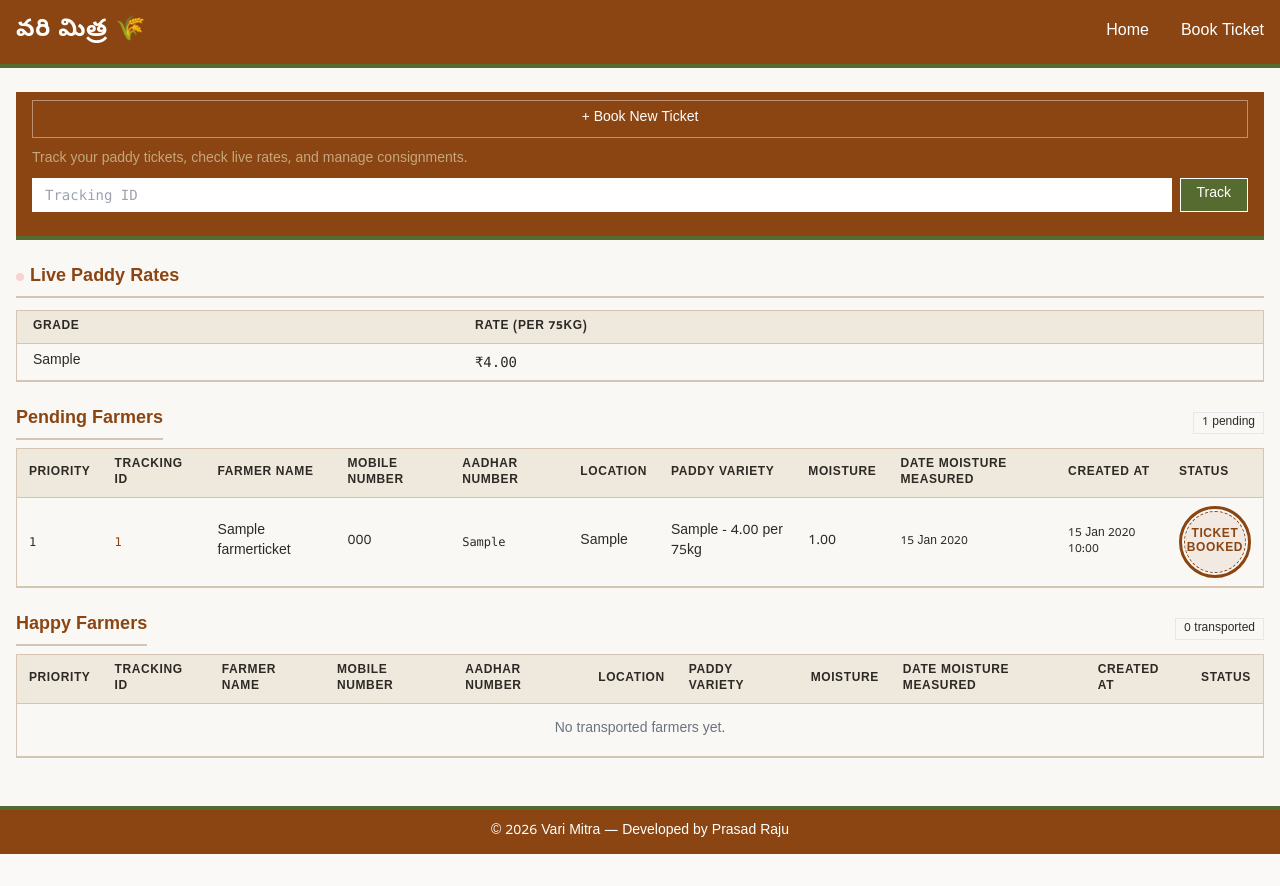
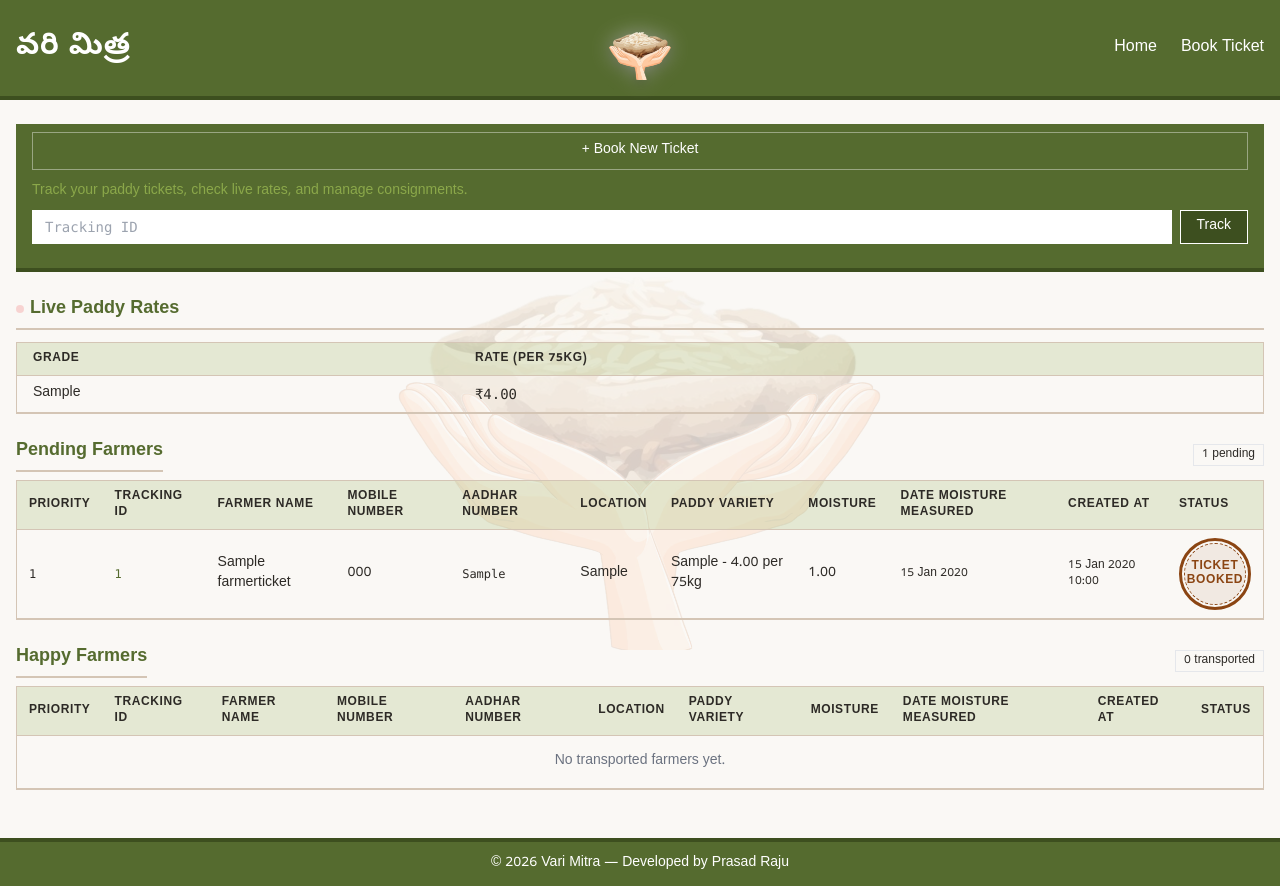
Before and after one commit to iamprasadraju/paddy-broker, a Django app: page /farmers/ in a window 1280 px wide. Before the commit the page ends 854 px from the top, so only its background shows below. Run offline with Django 5.2, Linux system fonts and the light colour scheme; tables that the repository leaves empty hold one stand-in row (values such as "Sample post"); some libraries are stand-ins or nearby versions.

Commit message:
added logo as background

```diff
--- a/farmers/templates/farmers/layout.html
+++ b/farmers/templates/farmers/layout.html
@@ -1,3 +1,4 @@
+{% load static %}
 <html>
 <head>
     <meta charset="UTF-8">
@@ -13,9 +14,9 @@
                             bg: '#FAF8F5',
                             text: '#2D2A26',
                             border: '#D4C5B5',
-                            primary: '#8B4513',
-                            secondary: '#556B2F',
-                            accent: '#C4A77D',
+                            primary: '#556B2F',
+                            secondary: '#3D4F1F',
+                            accent: '#8BA84A',
                         },
                         terracotta: '#8B4513',
                         amber: '#DAA520',
@@ -88,23 +89,46 @@
             margin-right: 6px;
             vertical-align: middle;
         }
+        .page-watermark {
+            position: fixed;
+            top: 50%;
+            left: 50%;
+            transform: translate(-50%, -50%);
+            width: 500px;
+            height: 500px;
+            opacity: 0.2;
+            pointer-events: none;
+            z-index: 0;
+        }
+        .logo-frame {
+            width: 72px;
+            height: 72px;
+            border-radius: 50% !important;
+            background: #fff;
+            border: 2px solid rgba(255, 255, 255, 0.4);
+            display: flex;
+            align-items: center;
+            justify-content: center;
+        }
     </style>
     {% block extra_head %}{% endblock %}
 </head>
 <body class="font-telugu min-h-screen flex flex-col">
-<nav class="bg-earth-primary text-white border-b-4 border-earth-secondary">
-        <div class="max-w-7xl mx-auto px-4">
-            <div class="flex items-center justify-between h-16">
-                <div class="flex-1 flex justify-center md:justify-start">
-                    <a href="/" class="text-2xl font-bold tracking-wide">వరి మిత్ర 🌾</a>
-                </div>
-                <div class="hidden md:flex items-center gap-8 text-base font-medium">
+    <img src="{% static 'vari-mitra.png' %}" alt="" class="page-watermark">
+<nav class="bg-earth-primary text-white border-b-4 border-earth-secondary relative z-10">
+        <div class="max-w-7xl mx-auto px-4 py-4">
+            <div class="flex items-center justify-between w-full">
+                <a href="/" class="text-3xl font-bold tracking-wide w-1/3">వరి మిత్ర</a>
+                <a href="/" class="w-1/3 flex items-center justify-center">
+                    <img src="{% static 'vari-mitra.png' %}" alt="Vari Mitra" class="h-16 w-auto object-contain" style="filter: drop-shadow(0 0 10px rgba(255,255,255,0.5)) drop-shadow(0 2px 6px rgba(0,0,0,0.4));">
+                </a>
+                <div class="w-1/3 flex items-center justify-end gap-6 text-base font-medium">
                     <a href="/" class="hover:text-earth-accent transition-colors">Home</a>
                     <a href="{% url 'book_ticket' %}" class="hover:text-earth-accent transition-colors">Book Ticket</a>
+                    <button id="menu-btn" class="md:hidden p-2 border border-white rounded" aria-label="Toggle menu">
+                        <svg class="w-5 h-5" fill="none" stroke="currentColor" viewBox="0 0 24 24"><path stroke-linecap="round" stroke-linejoin="round" stroke-width="2" d="M4 6h16M4 12h16M4 18h16"/></svg>
+                    </button>
                 </div>
-                <button id="menu-btn" class="md:hidden p-2 border border-white rounded" aria-label="Toggle menu">
-                    <svg class="w-5 h-5" fill="none" stroke="currentColor" viewBox="0 0 24 24"><path stroke-linecap="round" stroke-linejoin="round" stroke-width="2" d="M4 6h16M4 12h16M4 18h16"/></svg>
-                </button>
             </div>
         </div>
         <div id="mobile-menu" class="hidden md:hidden bg-earth-primary border-t border-white/20">
@@ -117,11 +141,11 @@
         </div>
     </nav>
 
-    <main class="flex-grow max-w-7xl mx-auto px-4 py-6 w-full">
+    <main class="flex-grow max-w-7xl mx-auto px-4 py-6 w-full relative z-10">
         {% block content %}{% endblock %}
     </main>
 
-    <footer class="bg-earth-primary text-white text-center py-3 text-xs md:text-sm border-t-4 border-earth-secondary">
+    <footer class="bg-earth-primary text-white text-center py-3 text-xs md:text-sm border-t-4 border-earth-secondary relative z-10">
         <p>&copy; 2026 Vari Mitra — Developed by Prasad Raju</p>
     </footer>
 
```
Also changed, not shown: farmers/static/vari-mitra.png (added).
